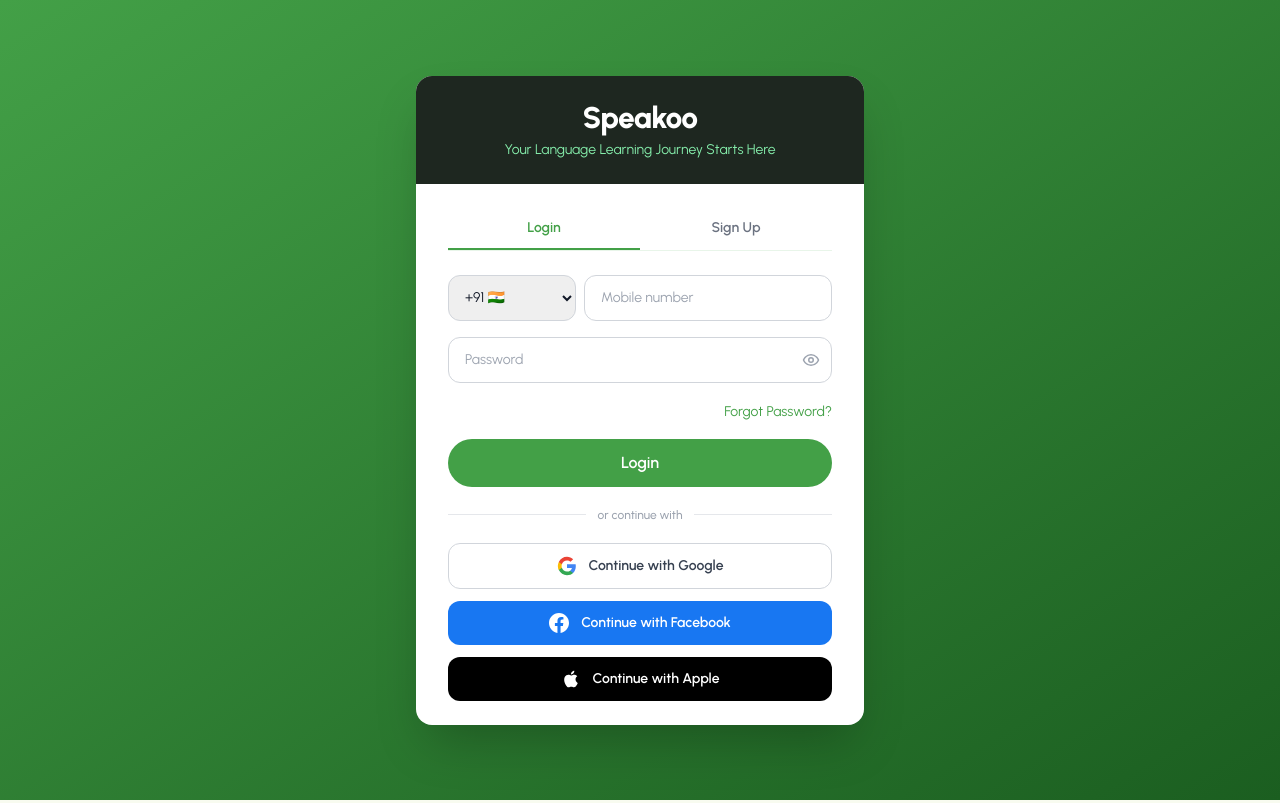
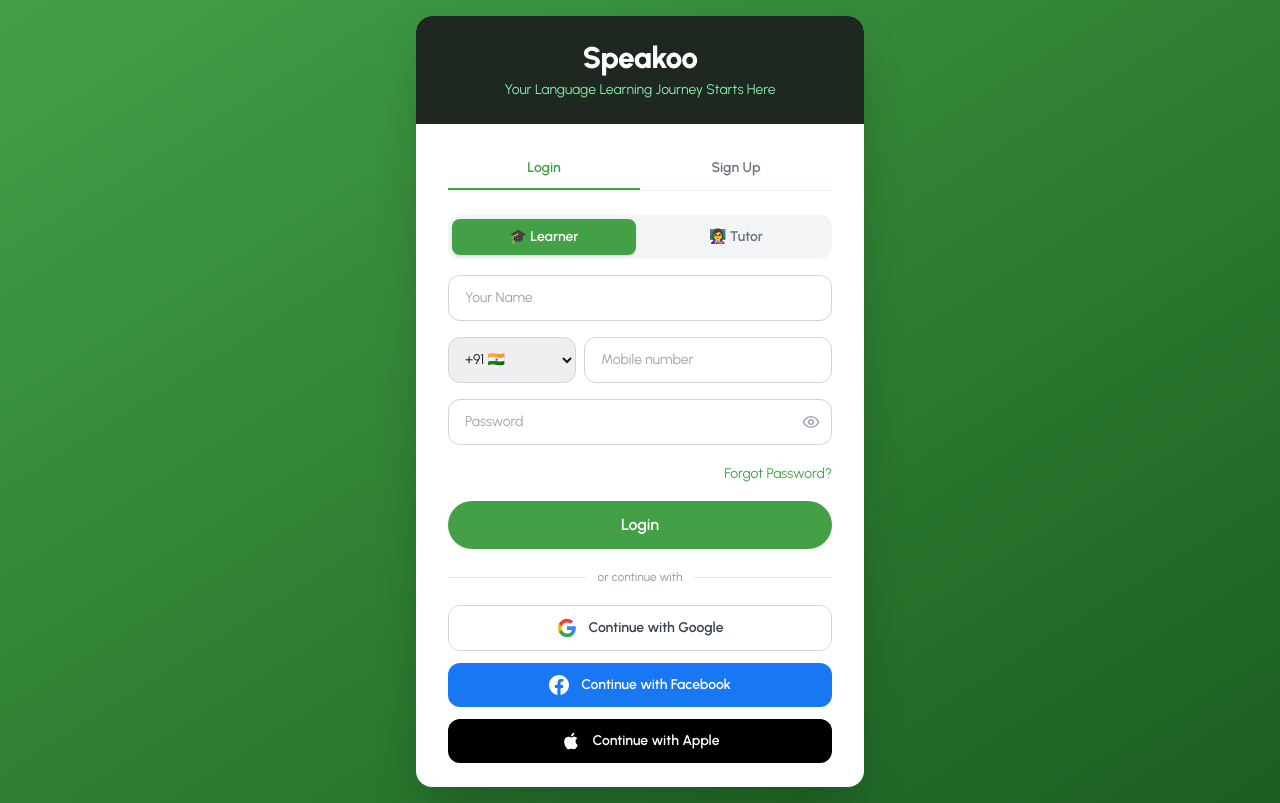
Before and after one commit to komireddychandureddy/Speakoo, a React (Vite) app in the folder apps/web/: page /login in a window 1280 px wide. Built offline with nearby package versions, Linux system fonts and the light colour scheme.

Commit message:
feat: role-based nav, dynamic user name, login role selector

```diff
--- a/apps/web/src/components/Layout/Sidebar.tsx
+++ b/apps/web/src/components/Layout/Sidebar.tsx
@@ -26,10 +26,20 @@ const TUTOR_ITEMS = [
   { icon: '💸', label: 'Payouts', to: '/tutor-payout' },
 ];
 
+function getUser(): { name?: string; role?: string } {
+  try {
+    return JSON.parse(localStorage.getItem('speakoo_user') ?? '{}');
+  } catch {
+    return {};
+  }
+}
+
 export default function Sidebar() {
   const navigate = useNavigate();
   const [showConfirm, setShowConfirm] = useState(false);
   const { t } = useI18n();
+  const user = getUser();
+  const isTutor = user.role === 'tutor';
 
   const handleLogout = () => {
     localStorage.removeItem('speakoo_user');
@@ -65,7 +75,9 @@ export default function Sidebar() {
           </NavLink>
         ))}
 
-        {/* Tutor Section */}
+        {/* Tutor Section — only shown for tutor role */}
+        {isTutor && (
+          <>
             <div className="pt-3 mt-2 border-t border-white/10">
               <span className="px-3 text-[10px] uppercase tracking-widest font-semibold text-gray-500">Tutor</span>
             </div>
@@ -85,6 +97,8 @@ export default function Sidebar() {
                 <span className="leading-tight">{item.label}</span>
               </NavLink>
             ))}
+          </>
+        )}
       </nav>
 
       {/* Logout */}
--- a/apps/web/src/pages/Auth/LoginPage.tsx
+++ b/apps/web/src/pages/Auth/LoginPage.tsx
@@ -14,6 +14,10 @@ export default function LoginPage() {
   const [forgotMode, setForgotMode] = useState(false);
   const [forgotMobile, setForgotMobile] = useState('');
   const [error, setError] = useState('');
+  const [role, setRole] = useState<'learner' | 'tutor'>('learner');
+
+  // Login name field
+  const [loginName, setLoginName] = useState('');
 
   // Signup fields
   const [name, setName] = useState('');
@@ -24,10 +28,11 @@ export default function LoginPage() {
   const handleLogin = (e: React.FormEvent) => {
     e.preventDefault();
     setError('');
+    if (!loginName.trim()) return setError('Please enter your name.');
     if (!mobile) return setError('Please enter your mobile number.');
     if (!password) return setError('Please enter your password.');
     if (!/^\d{10}$/.test(mobile)) return setError('Enter a valid 10-digit mobile number.');
-    localStorage.setItem('speakoo_user', JSON.stringify({ mobile, name: 'Rahul' }));
+    localStorage.setItem('speakoo_user', JSON.stringify({ mobile, name: loginName.trim(), role }));
     navigate('/dashboard');
   };
 
@@ -35,7 +40,7 @@ export default function LoginPage() {
     e.preventDefault();
     setError('');
     if (!name || !signupMobile || !signupPw) return setError('All fields are required.');
-    localStorage.setItem('speakoo_user', JSON.stringify({ mobile: signupMobile, name }));
+    localStorage.setItem('speakoo_user', JSON.stringify({ mobile: signupMobile, name, role }));
     navigate('/dashboard');
   };
 
@@ -52,7 +57,7 @@ export default function LoginPage() {
       facebook: 'Facebook User',
       apple: 'Apple User',
     };
-    localStorage.setItem('speakoo_user', JSON.stringify({ name: mockNames[provider], provider }));
+    localStorage.setItem('speakoo_user', JSON.stringify({ name: mockNames[provider], provider, role }));
     navigate('/dashboard');
   };
 
@@ -143,8 +148,37 @@ export default function LoginPage() {
                 <p className="text-red-500 text-sm mb-4 bg-red-50 px-3 py-2 rounded-lg">{error}</p>
               )}
 
+              {/* Role Selector */}
+              <div className="flex gap-2 mb-4 p-1 bg-gray-100 rounded-xl">
+                <button
+                  type="button"
+                  onClick={() => setRole('learner')}
+                  className={`flex-1 py-2 rounded-lg text-sm font-semibold transition-colors ${
+                    role === 'learner' ? 'bg-[#43A047] text-white shadow' : 'text-gray-500 hover:text-gray-700'
+                  }`}
+                >
+                  🎓 Learner
+                </button>
+                <button
+                  type="button"
+                  onClick={() => setRole('tutor')}
+                  className={`flex-1 py-2 rounded-lg text-sm font-semibold transition-colors ${
+                    role === 'tutor' ? 'bg-[#43A047] text-white shadow' : 'text-gray-500 hover:text-gray-700'
+                  }`}
+                >
+                  👩‍🏫 Tutor
+                </button>
+              </div>
+
               {tab === 'login' ? (
                 <form onSubmit={handleLogin} className="space-y-4">
+                  <input
+                    type="text"
+                    placeholder="Your Name"
+                    value={loginName}
+                    onChange={(e) => setLoginName(e.target.value)}
+                    className="w-full border border-gray-300 rounded-xl px-4 py-3 text-sm focus:outline-none focus:ring-2 focus:ring-[#43A047]"
+                  />
                   <div className="flex gap-2">
                     <select
                       value={countryCode}
--- a/apps/web/src/pages/Dashboard/DashboardPage.tsx
+++ b/apps/web/src/pages/Dashboard/DashboardPage.tsx
@@ -15,12 +15,20 @@ export default function DashboardPage() {
   const upcoming = SESSIONS.filter((s) => s.status === 'upcoming').slice(0, 2);
   const unread = NOTIFICATIONS.filter((n) => !n.isRead).length;
 
+  const storedUser = (() => {
+    try { return JSON.parse(localStorage.getItem('speakoo_user') ?? '{}'); } catch { return {}; }
+  })();
+  const userName: string = storedUser.name || 'there';
+
+  const hour = new Date().getHours();
+  const greeting = hour < 12 ? 'Good morning' : hour < 17 ? 'Good afternoon' : 'Good evening';
+
   return (
     <div className="space-y-6 max-w-4xl">
       {/* Welcome Banner */}
       <div className="card px-6 py-5 bg-gradient-to-r from-[#43A047] to-[#43A047] text-white rounded-2xl">
-        <p className="text-purple-200 text-sm font-medium mb-1">Good morning 👋</p>
-        <h2 className="text-2xl font-extrabold">Hello, Rahul!</h2>
+        <p className="text-purple-200 text-sm font-medium mb-1">{greeting} 👋</p>
+        <h2 className="text-2xl font-extrabold">Hello, {userName}!</h2>
         <p className="text-purple-200 text-sm mt-1">Keep practising to improve your English skills!</p>
         <div className="flex items-center gap-6 mt-4">
           <div className="text-center">
```
Lines whose indentation alone changed are shown as unchanged.
